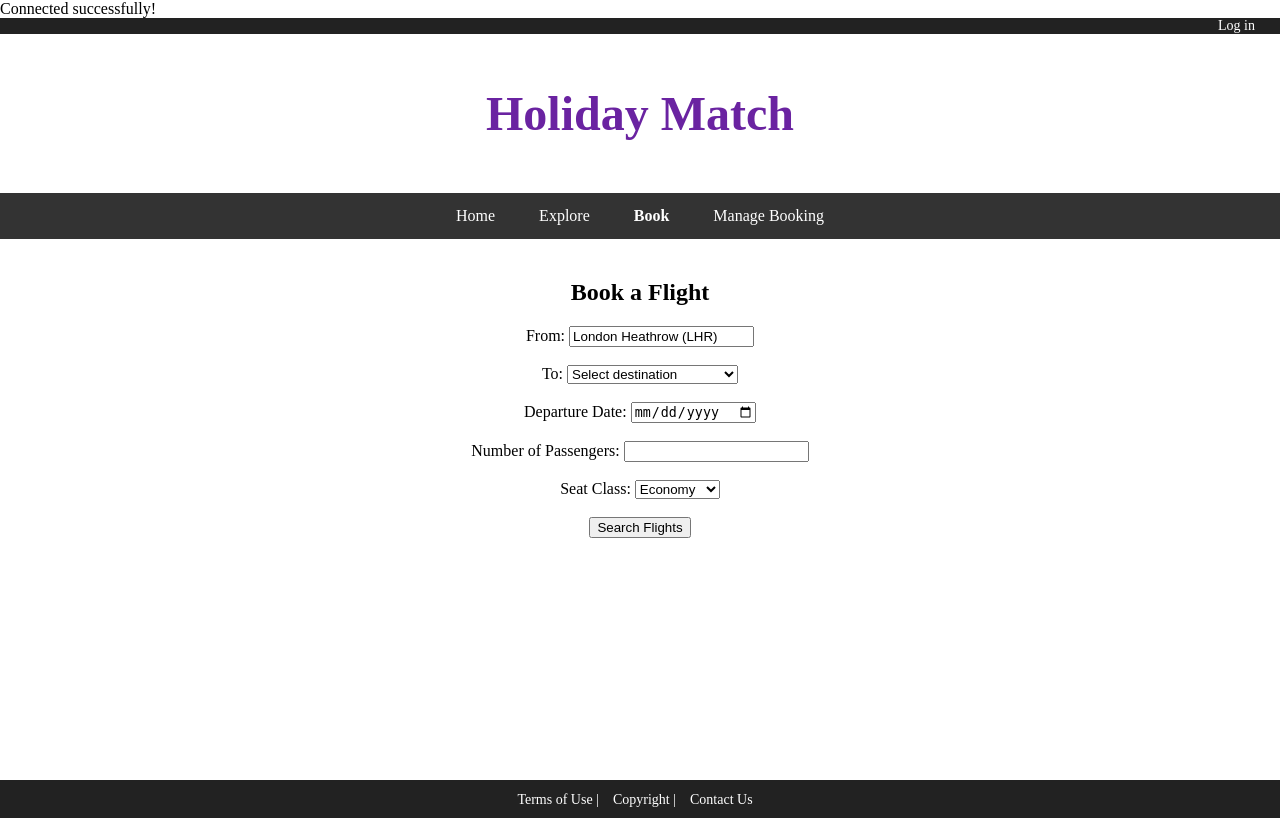
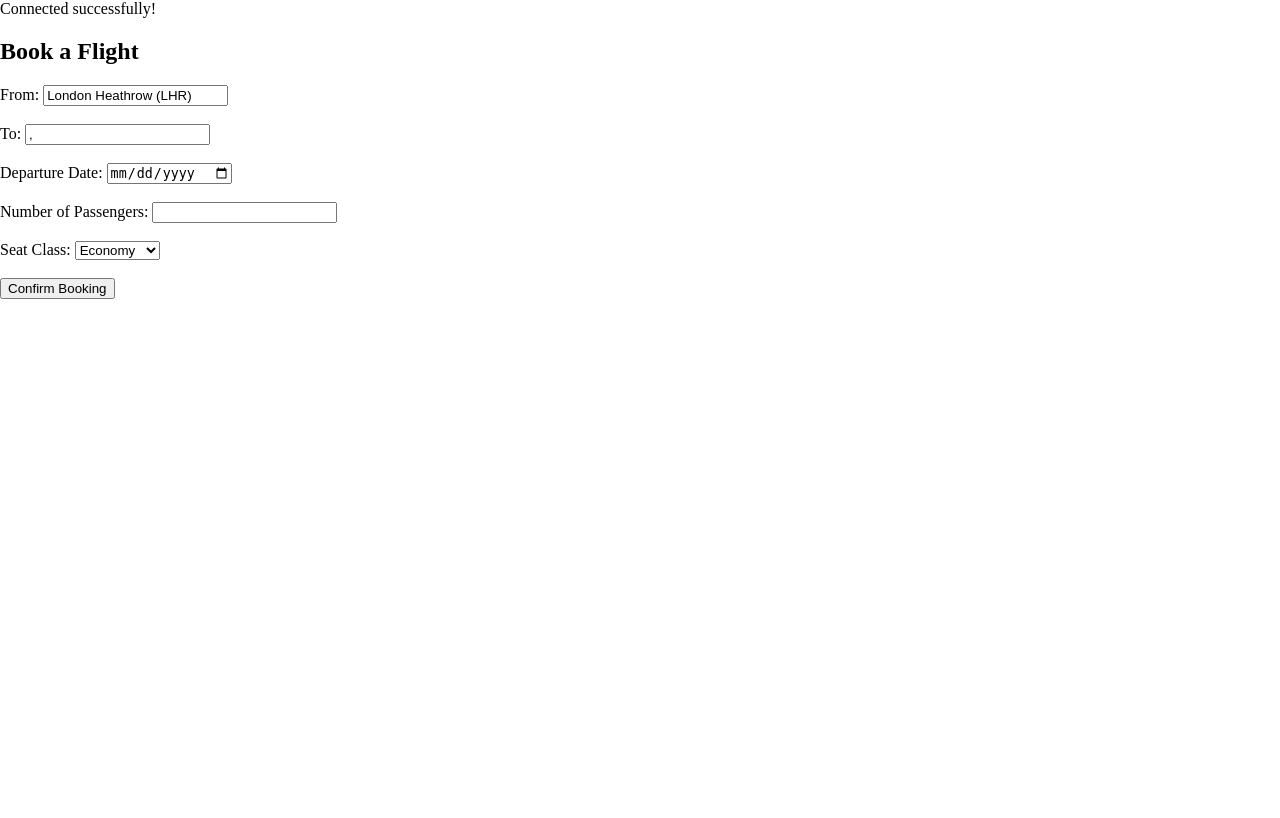
Before and after one commit to kristara/finalproject, a PHP site: page /book.php in a window 1280 px wide. Run offline with PHP 8.4, Linux system fonts and the light colour scheme; data that the repository does not hold is empty.

Commit message:
worked that it automatically goes to booking page after selecting all filters and that it lets to make a booking

```diff
--- a/book.php
+++ b/book.php
@@ -1,9 +1,26 @@
 <?php
 include 'config.php'; // database connection
 
-// Fetch all destinations
-$sql = "SELECT destination_id, name, country FROM destinations ORDER BY name ASC";
-$result = $conn->query($sql);
+// initialise variables
+$destination_name = "";
+$destination_country = "";
+$destination_id = isset($_GET['destination_id']) ? intval($_GET['destination_id']) : 0;
+
+// Check if destination_id is provided in URL
+if ($destination_id > 0) {
+    // Fetch all destinations
+    $sql = "SELECT name, country FROM destinations WHERE destination_id = ?";
+    $stmt = $conn->prepare($sql);
+    $stmt->bind_param("i", $destination_id);
+    $stmt->execute();
+    $result = $stmt->get_result();
+
+    if ($result->num_rows > 0) {
+        $destination = $result->fetch_assoc();
+        $destination_name = $destination['name'];
+        $destination_country = $destination['country'];
+    }
+}
 ?>
 
 <!DOCTYPE html>
@@ -16,78 +33,33 @@ $result = $conn->query($sql);
 
 <body>
     <div id="pagewrapper">
-        <nav id="headerlinks">
-            <ul>
-                <li><a href="login.html">Log in</a></li>
-            </ul>
-        </nav>
+        <h2>Book a Flight</h2>
+        <form action="book_flight.php" method="POST">
+            <label>From:</label>
+            <input type="text" name="origin" value="London Heathrow (LHR)" readonly><br><br>
 
-        <header>
-            <h1><a href="holidayMatch.html">Holiday Match</a></h1>
-        </header>
+            <label>To:</label>
+            <input type="text" name="destination" value="<?php echo $destination_name . ', ' . $destination_country; ?>" readonly><br><br>
+            <input type="hidden" name="destination_id" value="<?php echo $destination_id; ?>">
 
-        <nav id="primarynav">
-            <ul>
-                <li><a href="holidayMatch.html">Home</a></li>
-                <li><a href="explore.html">Explore</a></li>
-                <li class="current"><a href="/book.php">Book</a></li>
-                <li><a href="/managebooking.html">Manage Booking</a></li>
-            </ul>
-        </nav>
-        <!-- Main booking form section -->
-        <section>
-            <h2>Book a Flight</h2>
-            <!-- Flight search form. Data is submitted to the PHP backend script-->
-            <form action="http://localhost:8000/book_flight.php" method="POST">
-                <!-- Departure always as LHR -->
-                <label for="origin">From:</label>
-                <input type="text" name="origin" id="origin" value="London Heathrow (LHR)" readonly><br><br>
-                <!-- Destination from db -->
-                <label for="destination_id">To:</label>
-                <select name="destination_id" id="destination_id" required>
-                    <option value="">Select destination</option>
-                    <?php
-                    if ($result && $result->num_rows > 0) {
-                        while ($row = $result->fetch_assoc()) {
-                            echo "<option value='{$row['destination_id']}'>" . htmlspecialchars($row['name']) . ", " . htmlspecialchars($row['country']) . "</option>";
-                        }
-                    } else {
-                        echo "<option value=''>No destinations available</option>";
-                    }
-                    ?>
-                </select><br><br>
+            <label>Departure Date:</label>
+            <input type="date" name="departure_date" required><br><br>
 
-                <!-- Departure Date -->
-                <label for="departure_date">Departure Date:</label>
-                <input type="date" name="departure_date" id="departure_date" required><br><br>
-                <!-- Passengers -->
-                <label for="number_of_passengers">Number of Passengers:</label>
-                <input type="number" name="number_of_passengers" id="number_of_passengers" min="1" required><br><br>
-                <!-- Seat Class -->
-                <label for="seat_class">Seat Class:</label>
-                <select name="seat_class" id="seat_class" required>
-                    <option value="economy">Economy</option>
-                    <option value="business">Business</option>
-                    <option value="first class">First Class</option>
-                </select><br><br>
-                <!-- Submit button to trigger flight search -->
-                <button type="submit">Search Flights</button>
-            </form>
-        </section>
+            <label>Number of Passengers:</label>
+            <input type="number" name="number_of_passengers" min="1" required><br><br>
 
-        <footer>
-            <nav id="footerlinks">
-                <ul>
-                    <li><a href="termsofuse.html">Terms of Use &#124;</a></li>
-                    <li><a href="copyright.html">Copyright &#124;</a></li>
-                    <li><a href="contactus.html">Contact Us</a></li>
-                </ul>
-            </nav>
-        </footer>
+            <label>Seat Class:</label>
+            <select name="seat_class" required>
+                <option value="economy">Economy</option>
+                <option value="business">Business</option>
+                <option value="first class">First Class</option>
+            </select><br><br>
+
+            <button type="submit">Confirm Booking</button>
+        </form>
     </div>
 </body>
 </html>
 
-<?php
-$conn->close(); // Close DB connection
+<?php $conn->close();
 ?>
```
Also changed, not shown: filter_destinations.php (+3 -9 lines).
